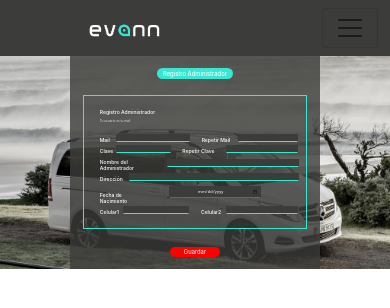
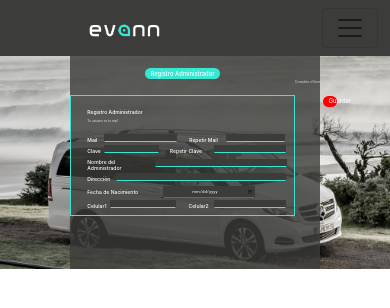
Before and after one commit to facuramirez/proyectoevann, a React (Create React App) app in the folder client/: page /asociados/register in a window 390 px wide. Shown: the top 308 px of the page. Built offline with nearby package versions, Linux system fonts and the light colour scheme.

Commit message:
mas avances formRegister 99%

```diff
--- a/client/src/components/NavBar/NavBar.jsx
+++ b/client/src/components/NavBar/NavBar.jsx
@@ -27,7 +27,6 @@ export default function NavBar() {
                             <Link to="/asociados" className={`${Style.link} nav-link`}>
                                 <li className="nav-item">
                                     Asociados
-                                    {/* <a className="nav-link" href="#" tabIndex="-1" aria-disabled="true">Asociados</a> */}
                                 </li>
                             </Link>
                         </ul>
--- a/client/src/components/RegisterTwo/RegisterTwo.jsx
+++ b/client/src/components/RegisterTwo/RegisterTwo.jsx
@@ -319,18 +319,21 @@ export default function RegisterTwo(){
                                     <h5 className={`${Style.alertTexts} col-5`}>Sólo números</h5>
                                     <h5 className={`${Style.alertTexts} col-5 text-left`}>Sólo números</h5>
                                 </div>
-                                : (error.cel1 && !error.cel2)  ?
+                                : (error.cel1 && !error.cel2) ?
                                 <div className={`row`}>
                                     <h5 className={`${Style.alertTexts} col-6`}>Sólo números</h5>
                                 </div>
-                                :(!error.cel1 && error.cel2)  ?
+                                :(!error.cel1 && error.cel2) ?
                                 <div className={`row justify-content-center`}>
                                     <h5 className={`${Style.alertTexts} col-6 text-center`}>Sólo números</h5>
                                 </div>:null
                             }
                         </div>
                     </div>
-                    <button className={`${Style.save} ${alldata.ready ? Style.disabled:Style.color} notActive`} onClick={(e)=>save(e)} disabled>Guardar</button>
+                    <div className={Style.containerSave}>
+                        <h5>Complete el formulario para habilitar el botón...</h5>
+                        <button className={`${Style.save} ${alldata.ready ? Style.disabled:Style.color} notActive`} onClick={(e)=>save(e)} disabled>Guardar</button>
+                    </div>
                 </div>
                 {/* <div className={`${Style.formComplete}`}>
                     <h1 className={`${Style.title}`}>Múevete con Evann</h1>
--- a/client/src/components/RegisterTwo/RegisterTwo.module.css
+++ b/client/src/components/RegisterTwo/RegisterTwo.module.css
@@ -127,6 +127,42 @@
     margin-left: 5% !important;
 }
 
+.containerSave{
+    margin-top: 10vh;
+}
+
+@media (max-width: 870px) {
+    .containerSave{
+        margin-top: 7vh;
+    }
+}
+
+@media (max-width: 800px) {
+    .containerSave{
+        margin-top: 6vh;
+    }
+    .containerSave h5{
+        margin-bottom: 0px;
+    }
+}
+
+@media (max-width: 550px) {
+    .containerSave{
+        margin-top: 5vh;
+    }
+}
+
+@media (max-width: 415px) {
+    .containerSave{
+        margin-top: 3vh;
+    }
+}
+
+.containerSave h5{
+    font-size: 0.8vw;
+    color: #ccc;
+}
+
 .save{
     text-decoration: none;
     background-color: rgb(54, 232, 210);
@@ -134,7 +170,6 @@
     width: 20%;
     align-self: center;
     font-size: 1.5vw;
-    margin-top: 7%;
     border-radius: 20px;
     border: none;
 }
@@ -245,14 +280,45 @@
 
 @media (max-width: 470px) {
     .formRegister{
-        height: 60%;
+        height: 53%;
+    }
+}
+
+@media (max-width: 445px) {
+    .fechaNac{
+        margin-top: 5px !important;
+    }
+}
+
+@media (max-width: 415px) {
+    .formRegister{
+        height: 58%;
+    }
+    .fechaNac{
+        width: 30%;
     }
 }
 
 
 @media (max-width: 400px) {
     .formRegister{
+        height: 57%;
+    }
+}
+
+@media (max-width: 380px) {
+    .formRegister{
         height: 63%;
+        margin-top: 3px;
+    }
+    .containerSave{
+        margin-top: 2px;
+    }
+    .containerSave h5{
+        display: none !important;
+    }
+    .fechaNac{
+        width: 38%;
     }
 }
 
@@ -264,7 +330,7 @@
 
 @media (max-width: 360px) {
     .formRegister{
-        height: 65%;
+        height: 58%;
     }
     .admLabel{
         width: 37%;
@@ -274,7 +340,13 @@
 
 @media (max-width: 340px) {
     .formRegister{
-        height: 65%;
+        height: 60%;
+    }
+    .containerSave h5{
+        display: none;
+    }
+    .containerSave{
+        margin-top: 1vh;
     }
 }
 
@@ -473,3 +545,29 @@
         width: 82%;
     } */
 }
+
+@media (max-width: 298px) {
+    .formRegister{
+        height: 63%;
+        margin-top: 0px;
+    }
+    .containerSave{
+        margin-top: 2px;
+    }
+    .containerSave h5{
+        display: none !important;
+    }
+}
+
+@media (max-width: 280px) {
+    .formRegister{
+        height: 66%;
+        margin-top: 0px;
+    }
+    .containerSave{
+        margin-top: 2px;
+    }
+    .containerSave h5{
+        display: none !important;
+    }
+}
```
